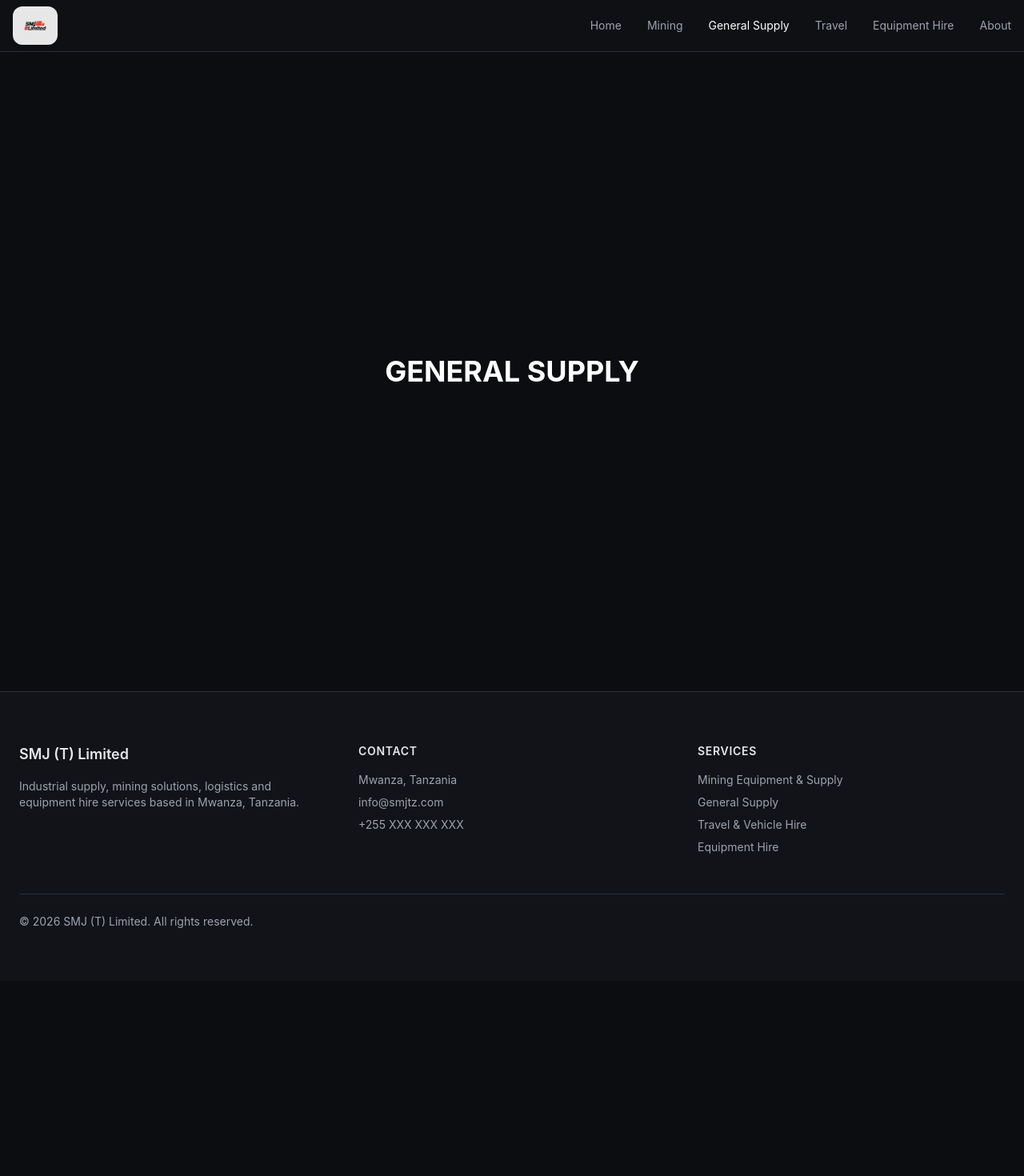
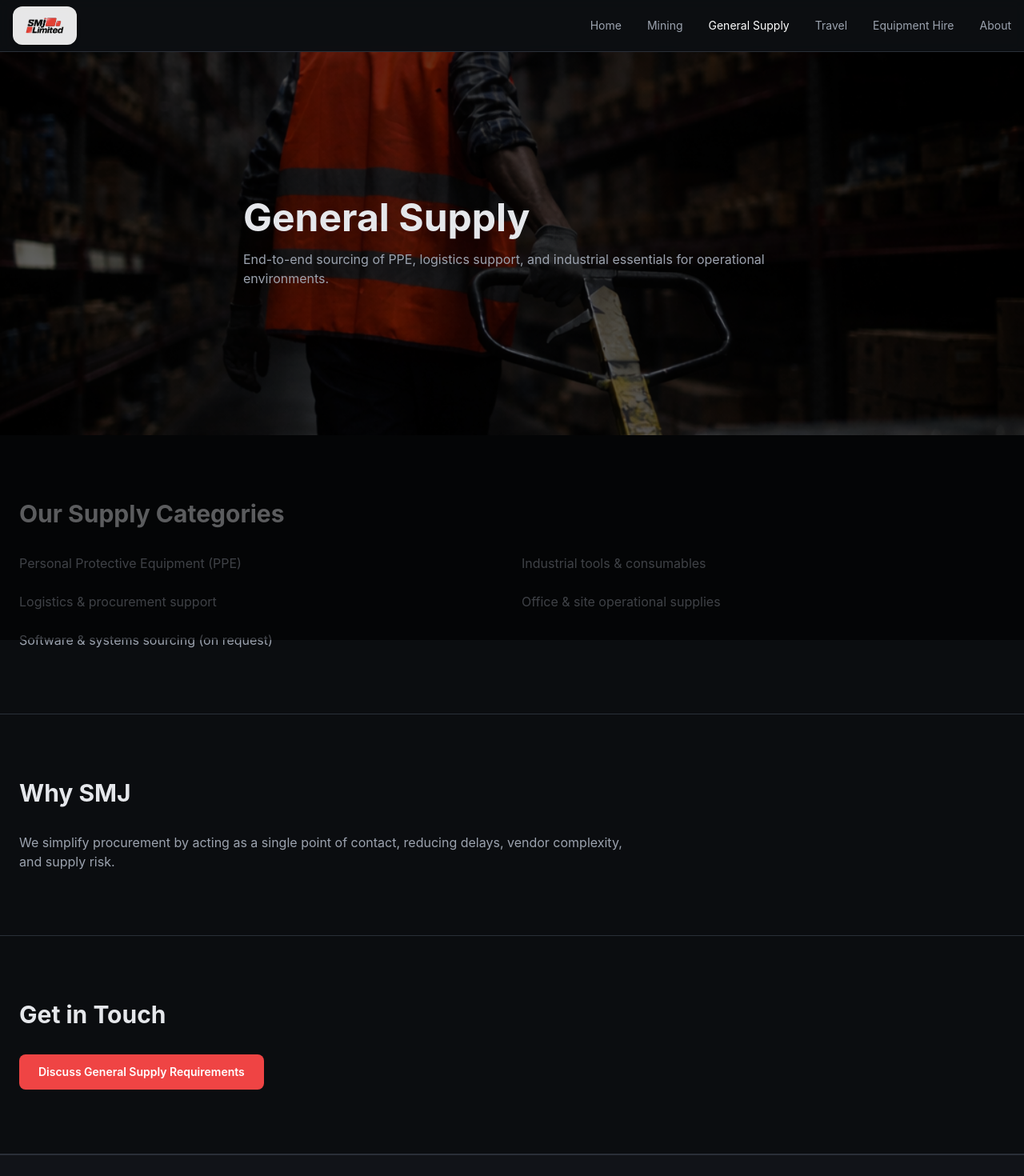
Before and after one commit to boldL/smj-website, a React (Vite) app: page /general-supply in a window 1280 px wide. Shown: the top 1470 px of the page at 80% size. Before the commit the page ends 1226 px from the top, so only its background shows below. Built offline with nearby package versions, Linux system fonts and the light colour scheme.

Commit message:
Pages locked down

```diff
--- a/src/components/layout/Navbar.tsx
+++ b/src/components/layout/Navbar.tsx
@@ -49,7 +49,7 @@ export default function Navbar() {
                 <img
                   src={smjLogo}
                   alt="SMJ Logo"
-                  className="h-8 w-auto object-contain"
+                  className="h-14 w-auto object-contain"
                 />
               </div>
             </div>
--- /dev/null
+++ b/src/components/ui/PageSection.tsx
@@ -0,0 +1,17 @@
+type Props = {
+  title: string
+  children: React.ReactNode
+}
+
+export default function PageSection({ title, children }: Props) {
+  return (
+    <section className="py-20 border-b border-dark-700">
+      <div className="mx-auto max-w-7xl px-6">
+        <h2 className="text-2xl md:text-3xl font-bold mb-8">
+          {title}
+        </h2>
+        {children}
+      </div>
+    </section>
+  )
+}
--- a/src/pages/EquipmentHire.tsx
+++ b/src/pages/EquipmentHire.tsx
@@ -1,5 +1,55 @@
-import PagePlaceholder from '../components/ui/PagePlaceholder'
+import PageSection from '../components/ui/PageSection'
+import equipmentHireImg from '../assets/home/equipmentHireImg.png'
 
 export default function EquipmentHire() {
-  return <PagePlaceholder title="EQUIPMENT HIRE" />
+  return (
+    <div>
+      {/* HERO */}
+      <section
+        className="h-[60vh] flex items-center"
+        style={{
+          backgroundImage: `url(${equipmentHireImg})`,
+          backgroundSize: 'cover',
+          backgroundPosition: 'center',
+        }}
+      >
+        <div className="absolute inset-0 bg-black/60" />
+        <div className="relative z-10 mx-auto max-w-7xl px-6">
+          <h1 className="text-4xl md:text-5xl font-bold mb-4">
+            Equipment & Machinery Hire
+          </h1>
+          <p className="text-text-secondary max-w-2xl">
+            Reliable machines and equipment hire solutions
+            for construction, mining, and industrial projects.
+          </p>
+        </div>
+      </section>
+
+      {/* EQUIPMENT */}
+      <PageSection title="Available Equipment">
+        <ul className="grid md:grid-cols-2 gap-6 text-text-secondary">
+          <li>Construction & earth-moving machinery</li>
+          <li>Site support equipment</li>
+          <li>Short-term and long-term hire options</li>
+          <li>Well-maintained and field-ready units</li>
+        </ul>
+      </PageSection>
+
+      {/* RELIABILITY */}
+      <PageSection title="Built for Demanding Environments">
+        <p className="text-text-secondary max-w-3xl">
+          Our equipment is selected and maintained to perform
+          reliably in challenging environments, ensuring uptime
+          and operational continuity for your projects.
+        </p>
+      </PageSection>
+
+      {/* CTA */}
+      <PageSection title="Hire Equipment">
+        <button className="btn-primary">
+          Request Equipment Hire Details
+        </button>
+      </PageSection>
+    </div>
+  )
 }
--- a/src/pages/GeneralSupply.tsx
+++ b/src/pages/GeneralSupply.tsx
@@ -1,5 +1,55 @@
-import PagePlaceholder from '../components/ui/PagePlaceholder'
+import PageSection from '../components/ui/PageSection'
+import generalSupplyImg from '../assets/home/generalSupplyImg.png'
 
 export default function GeneralSupply() {
-  return <PagePlaceholder title="GENERAL SUPPLY" />
+  return (
+    <div>
+      {/* HERO */}
+      <section
+        className="h-[60vh] flex items-center"
+        style={{
+          backgroundImage: `url(${generalSupplyImg})`,
+          backgroundSize: 'cover',
+          backgroundPosition: 'center',
+        }}
+      >
+        <div className="absolute inset-0 bg-black/60" />
+        <div className="relative z-10 mx-auto max-w-7xl px-6">
+          <h1 className="text-4xl md:text-5xl font-bold mb-4">
+            General Supply
+          </h1>
+          <p className="text-text-secondary max-w-2xl">
+            End-to-end sourcing of PPE, logistics support, and industrial
+            essentials for operational environments.
+          </p>
+        </div>
+      </section>
+
+      {/* WHAT WE SUPPLY */}
+      <PageSection title="Our Supply Categories">
+        <ul className="grid md:grid-cols-2 gap-6 text-text-secondary">
+          <li>Personal Protective Equipment (PPE)</li>
+          <li>Industrial tools & consumables</li>
+          <li>Logistics & procurement support</li>
+          <li>Office & site operational supplies</li>
+          <li>Software & systems sourcing (on request)</li>
+        </ul>
+      </PageSection>
+
+      {/* VALUE */}
+      <PageSection title="Why SMJ">
+        <p className="text-text-secondary max-w-3xl">
+          We simplify procurement by acting as a single point of contact,
+          reducing delays, vendor complexity, and supply risk.
+        </p>
+      </PageSection>
+
+      {/* CTA */}
+      <PageSection title="Get in Touch">
+        <button className="btn-primary">
+          Discuss General Supply Requirements
+        </button>
+      </PageSection>
+    </div>
+  )
 }
--- a/src/pages/Mining.tsx
+++ b/src/pages/Mining.tsx
@@ -1,5 +1,67 @@
-import PagePlaceholder from '../components/ui/PagePlaceholder'
+import PageSection from '../components/ui/PageSection'
+import miningImg from '../assets/home/miningImg.png'
 
 export default function Mining() {
-  return <PagePlaceholder title="MINING SUPPLY" />
+  return (
+    <div>
+      {/* HERO */}
+      <section
+        className="h-[60vh] flex items-center"
+        style={{
+          backgroundImage: `url(${miningImg})`,
+          backgroundSize: 'cover',
+          backgroundPosition: 'center',
+        }}
+      >
+        <div className="absolute inset-0 bg-black/60" />
+        <div className="relative z-10 mx-auto max-w-7xl px-6">
+          <h1 className="text-4xl md:text-5xl font-bold mb-4">
+            Mining Equipment & Consumables
+          </h1>
+          <p className="text-text-secondary max-w-2xl">
+            Supplying reliable diamond drilling tools, consumables, and critical
+            machine spares to exploration and mining operations.
+          </p>
+        </div>
+      </section>
+
+      {/* WHAT WE SUPPLY */}
+      <PageSection title="What We Supply">
+        <ul className="grid md:grid-cols-2 gap-6 text-text-secondary">
+          <li>Diamond drilling tools & consumables</li>
+          <li>Drill machine spares & wear parts</li>
+          <li>Core barrels, rods & accessories</li>
+          <li>Technical sourcing for site-specific needs</li>
+          <li>Future expansion into RC & blast hole tools</li>
+        </ul>
+      </PageSection>
+
+      {/* BRANDS */}
+      <PageSection title="Brands & Partners">
+        <p className="text-text-secondary">
+          We work with established international manufacturers and trusted
+          regional partners to ensure consistent quality and supply.
+        </p>
+        <div className="mt-6 text-sm text-text-disabled">
+          (Partner logos to be added)
+        </div>
+      </PageSection>
+
+      {/* EXPERIENCE */}
+      <PageSection title="Experience & Track Record">
+        <p className="text-text-secondary max-w-3xl">
+          Our team brings hands-on experience supporting drilling operations,
+          understanding the realities of uptime, wear cycles, and logistics
+          in remote environments.
+        </p>
+      </PageSection>
+
+      {/* CTA */}
+      <PageSection title="Talk to Us">
+        <button className="btn-primary">
+          Request Mining Supply Support
+        </button>
+      </PageSection>
+    </div>
+  )
 }
--- a/src/pages/Travel.tsx
+++ b/src/pages/Travel.tsx
@@ -1,5 +1,56 @@
-import PagePlaceholder from '../components/ui/PagePlaceholder'
+import PageSection from '../components/ui/PageSection'
+import travelImg from '../assets/home/travelImg.png'
 
 export default function Travel() {
-  return <PagePlaceholder title="TRAVEL & LOGISTICS" />
+  return (
+    <div>
+      {/* HERO */}
+      <section
+        className="h-[60vh] flex items-center"
+        style={{
+          backgroundImage: `url(${travelImg})`,
+          backgroundSize: 'cover',
+          backgroundPosition: 'center',
+        }}
+      >
+        <div className="absolute inset-0 bg-black/45" />
+        <div className="relative z-10 mx-auto max-w-7xl px-6">
+          <h1 className="text-4xl md:text-5xl font-bold mb-4">
+            Travel, Safaris & Vehicle Hire
+          </h1>
+          <p className="text-text-secondary max-w-2xl">
+            Curated travel experiences and reliable vehicle hire,
+            blending leisure, adventure, and logistical support.
+          </p>
+        </div>
+      </section>
+
+      {/* SERVICES */}
+      <PageSection title="What We Offer">
+        <ul className="grid md:grid-cols-2 gap-6 text-text-secondary">
+          <li>Safari planning & guided experiences</li>
+          <li>4x4 vehicle hire for tourism & field operations</li>
+          <li>Airport transfers & executive transport</li>
+          <li>Custom travel itineraries within Tanzania</li>
+          <li>Support for corporate & site-based travel needs</li>
+        </ul>
+      </PageSection>
+
+      {/* EXPERIENCE */}
+      <PageSection title="Experience the Difference">
+        <p className="text-text-secondary max-w-3xl">
+          Whether you are exploring Tanzania’s natural beauty or
+          supporting site-based operations, we provide dependable
+          transport and local expertise to ensure smooth journeys.
+        </p>
+      </PageSection>
+
+      {/* CTA */}
+      <PageSection title="Plan Your Journey">
+        <button className="btn-primary">
+          Enquire About Travel & Vehicle Hire
+        </button>
+      </PageSection>
+    </div>
+  )
 }
```
